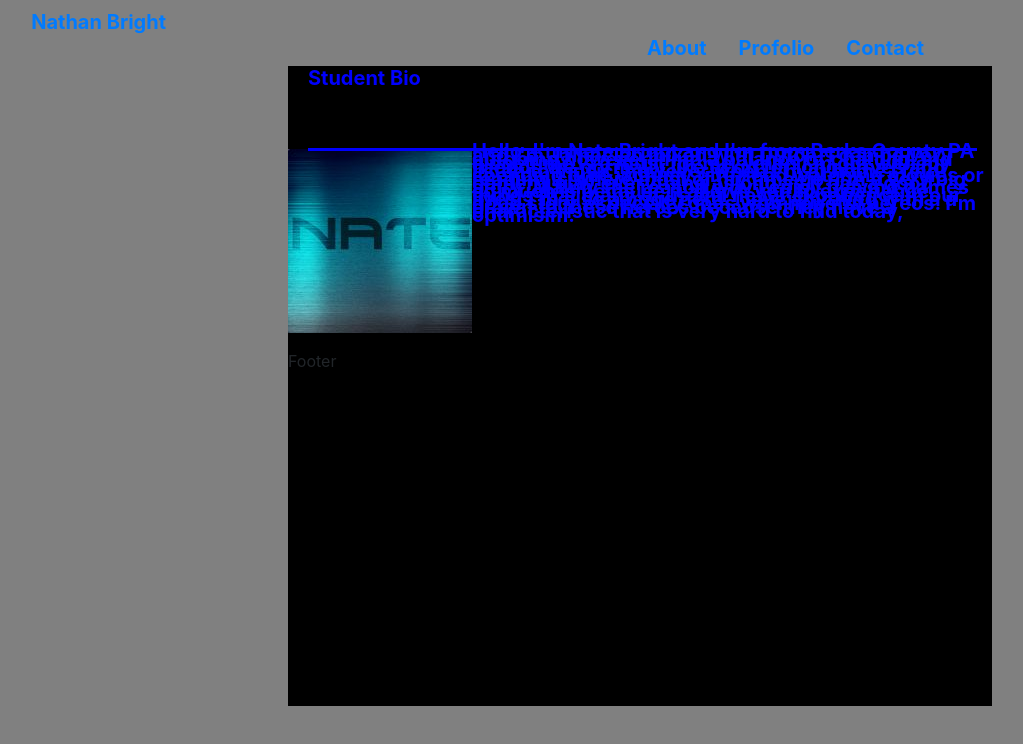
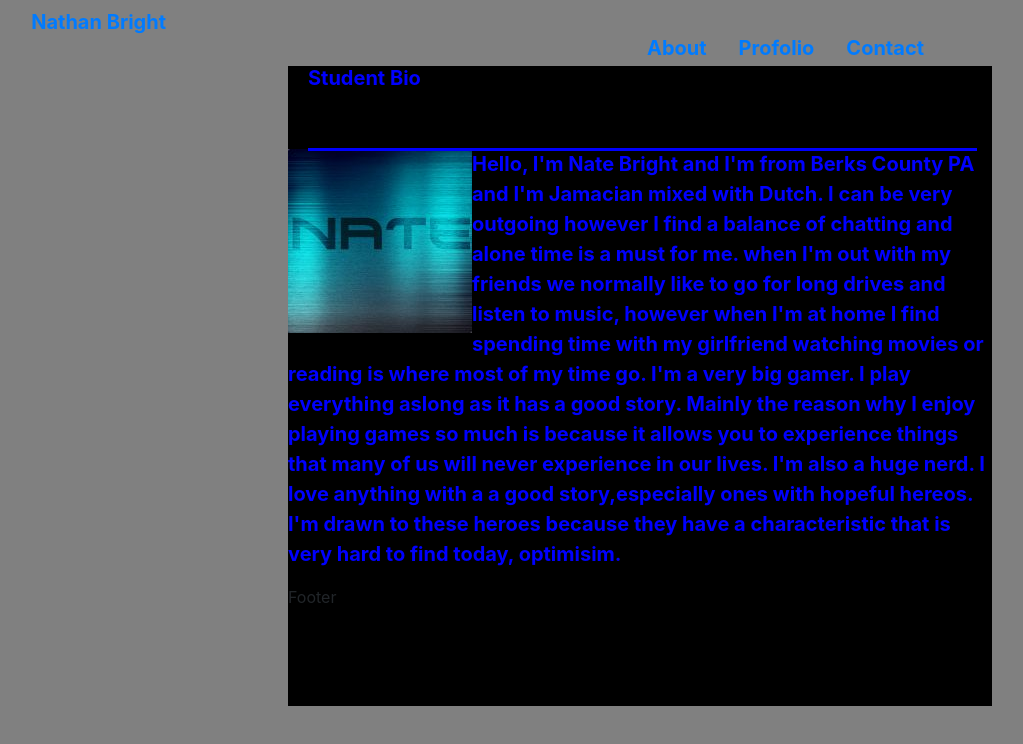
Before and after one commit to BrightNate1022/Homework, a plain HTML site: page index.html in a window 1280 px wide. Shown: the whole page, without its empty margins (212-1235 px from the left). Drawn offline with nearby package versions, Linux system fonts and the light colour scheme.

Commit message:
initial site files

```diff
--- a/StudentBio.css
+++ b/StudentBio.css
@@ -3,7 +3,7 @@ body {background-color:grey;}
 h1 {color: blue;font-size: 20px;font-weight: bold;}
 h2 {color: blue;font-size: 20px;font-weight: bold}
 h3 {color:blue;font-size: 20px;font-weight: bold;margin-left: 19%;top:10px;position: absolute;}
-p {top:190px;color: blue;font-size: 20px;float: left;font-weight: bold;line-height: 20%;}
+p {top:190px;color: blue;font-size: 20px;float: left;font-weight: bold;}
 ul {top:190px;color: blue;font-size: 20px;font-weight: bold;padding-bottom: 50px;}
 
 .box {
```
